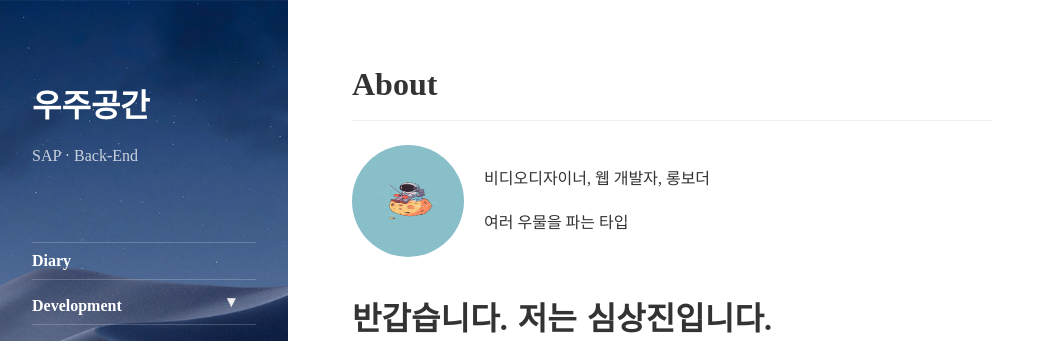
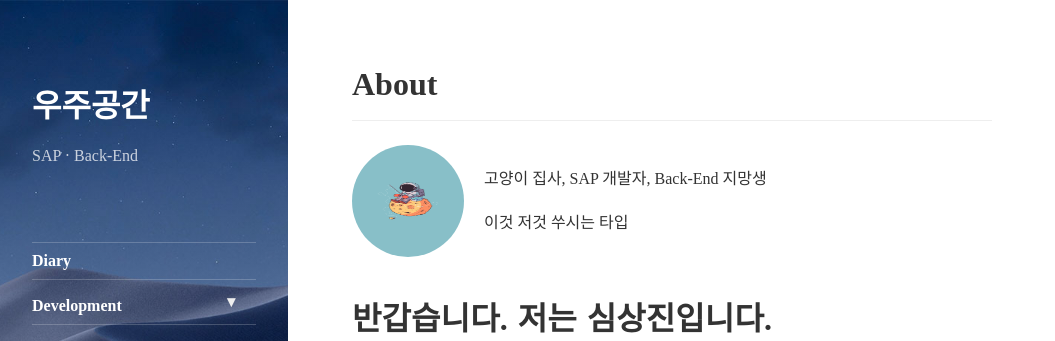
Before and after one commit to samjinxx/samjinxx.github.io, a Jekyll site: the page built from about.md, in a window 1280 px wide and 900 px high. Shown: the top 341 px of the window, without its empty margins (0-1055 px from the left). Built offline with Jekyll 4.4.1, drawn with Linux system fonts in a browser that asks for light colours; nearby versions of some CDN libraries.

Commit message:
Update authors.yml

```diff
--- a/_data/authors.yml
+++ b/_data/authors.yml
@@ -2,15 +2,15 @@
 # Must be the same as `author` in `_config.yml`.
 # Change `qwtel` to your shortname (used in the front matter to set a page's author, e.g. `author: qwtel`).
 samslow:
-  name: hyeonseok seo
-  email: shsdf302@gmail.com
+  name: sangjin sim
+  email: cyworld4512@gmail.com
 
   # Used at the bottom of each page and at the top of the `about` layout
   # Markdown enabled, can use multiple paragraphs (enabled by `|`)
   about: |+
-    비디오디자이너, 웹 개발자, 롱보더
+    고양이 집사, SAP 개발자, Back-End 지망생
 
-    여러 우물을 파는 타입
+    이것 저것 쑤시는 타입
 
   # This photo will be used in the about section
   picture:
```
